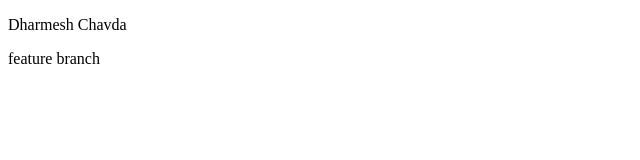
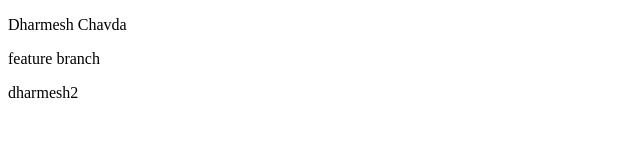
Before and after one commit to dharmesh2712/practice, a plain HTML site: page index.html in a window 1280 px wide. Shown: the full height of the page, 0-640 px from the left. Drawn offline with Linux system fonts and the light colour scheme.

Commit message:
third commmit

```diff
--- a/index.html
+++ b/index.html
@@ -9,5 +9,6 @@
 <body>
     <p>Dharmesh Chavda</p>
     <p>feature branch</p>
+    <p>dharmesh2</p>
 </body>
 </html>
```
